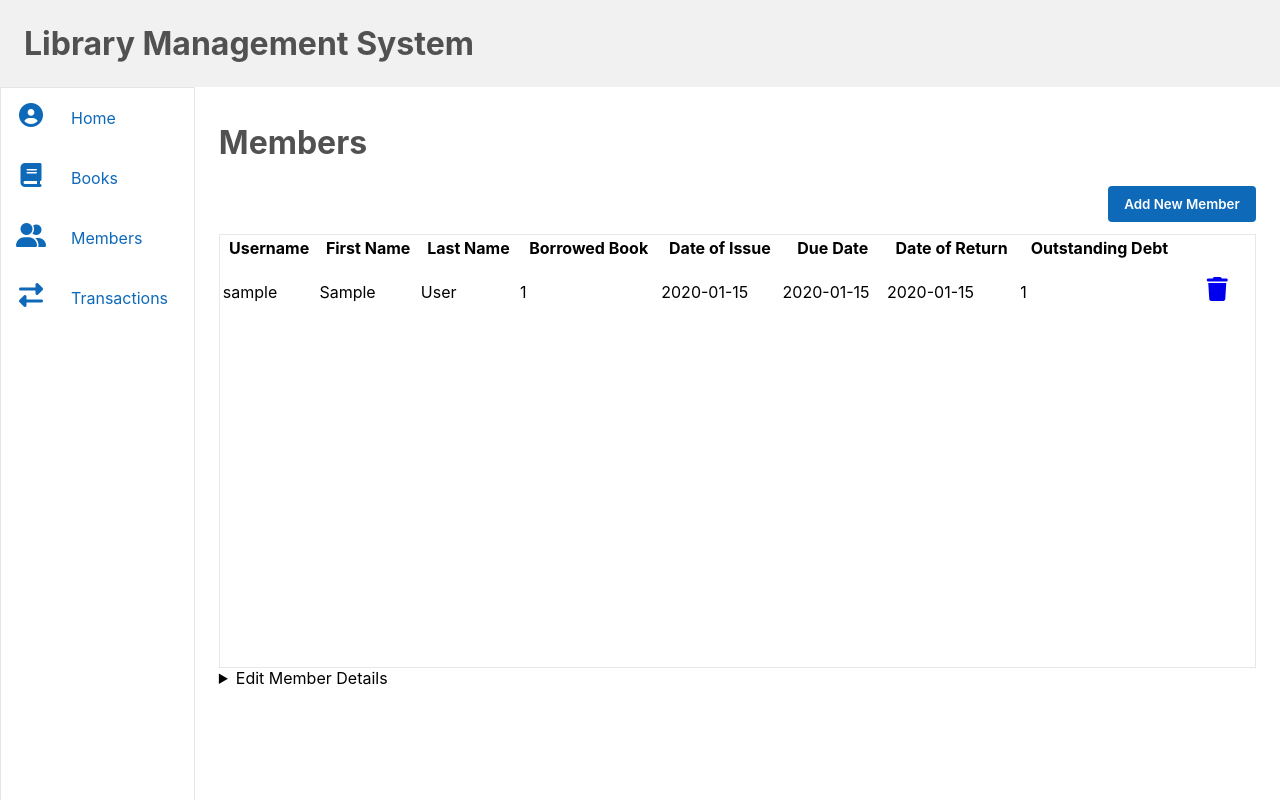
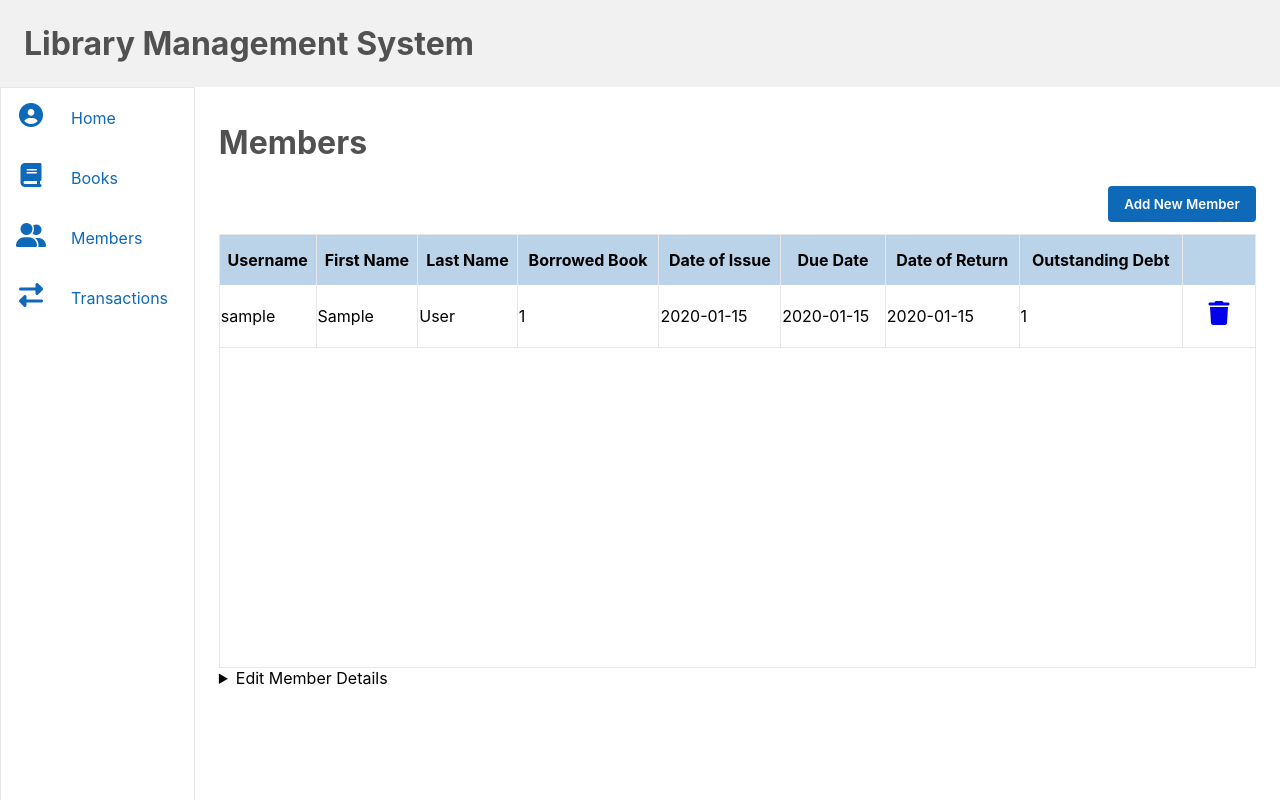
Before and after one commit to girlwhodrawsandstuff/library-management-system, a Flask app: page /members in a window 1280 px wide. Run offline with Flask 2, Linux system fonts and the light colour scheme; tables that the repository leaves empty hold one stand-in row (values such as "Sample post"); some libraries are stand-ins or nearby versions.

Commit message:
style: add table column styles

```diff
--- a/static/css/style.css
+++ b/static/css/style.css
@@ -44,6 +44,18 @@
 
 .table {
     width: 100%;
+    box-sizing: border-box;
+    border-spacing: 0;
+    border-bottom: 1px solid #e7e7e7;
+}
+
+.table thead {
+    height: 50px;
+    background-color: #bbd3e9;
+}
+
+.table__column {
+    border-right: 1px solid #e7e7e7;
 }
 
 .page__tools {
--- a/templates/members.html
+++ b/templates/members.html
@@ -53,45 +53,45 @@
             <table class="table">
               <thead>
                 <tr>
-                  <th>Username</th>
-                  <th>First Name</th>
-                  <th>Last Name</th>
-                  <th>Borrowed Book</th>
-                  <th>Date of Issue</th>
-                  <th>Due Date</th>
-                  <th>Date of Return</th>
-                  <th>Outstanding Debt</th>
+                  <th class="table__column">Username</th>
+                  <th class="table__column">First Name</th>
+                  <th class="table__column">Last Name</th>
+                  <th class="table__column">Borrowed Book</th>
+                  <th class="table__column">Date of Issue</th>
+                  <th class="table__column">Due Date</th>
+                  <th class="table__column">Date of Return</th>
+                  <th class="table__column">Outstanding Debt</th>
                   <th></th>
                 </tr>
               </thead>
               <tbody>
                 {% for member in members %}
                 <tr>
-                  <td>{{ member.username }}</td>
-                  <td>{{ member.first_name }}</td>
-                  <td>{{ member.last_name }}</td>
-                  <td>{{ member.book_id }}</td>
-                  <td>
+                  <td class="table__column">{{ member.username }}</td>
+                  <td class="table__column">{{ member.first_name }}</td>
+                  <td class="table__column">{{ member.last_name }}</td>
+                  <td class="table__column">{{ member.book_id }}</td>
+                  <td class="table__column">
                     {% if member.borrowed_from_date is not none %}
                       {{ member.borrowed_from_date.date() }}
                     {% else %}
                       None
                     {% endif%}
                   </td>
-                  <td>
+                  <td class="table__column">
                     {% if member.borrowed_to_date is not none %}
                       {{ member.borrowed_to_date.date() }}
                     {% else %}
                       None
                     {% endif%}
                   </td>
-                  <td>{% if member.actual_return_date is not none %}
+                  <td class="table__column">{% if member.actual_return_date is not none %}
                         {{ member.actual_return_date.date() }}
                       {% else %}
                         None
                       {% endif%}
                   </td>
-                  <td>{{ member.outstanding_debt }}</td>
+                  <td class="table__column">{{ member.outstanding_debt }}</td>
                   <td><span class="icon"><a href="/delete-member/{{ member.memberID }}"><i class="fas fa-trash"></i></span></a></td>
                 </tr>
                 {% endfor %}
```
Also changed, not shown: templates/books.html (+12 -12 lines).
